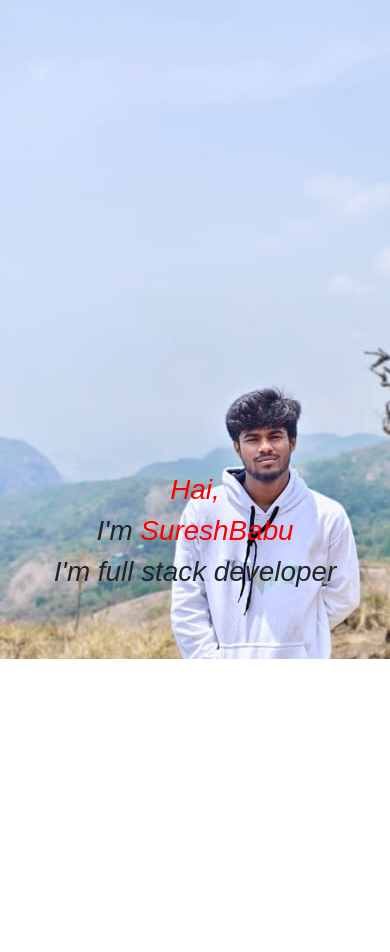
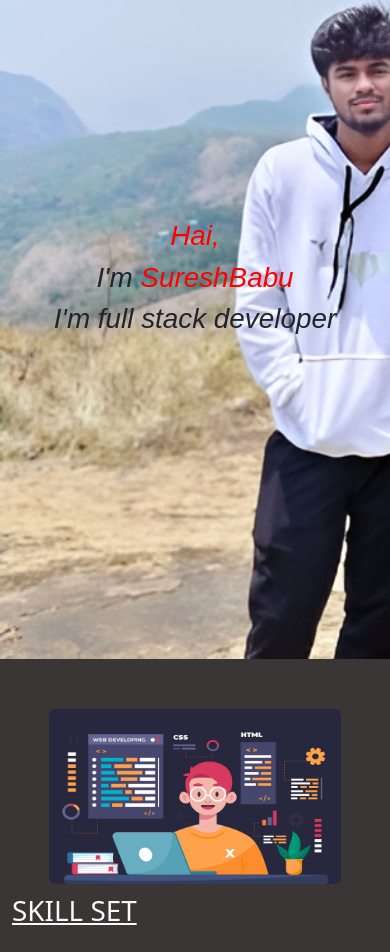
Before and after one commit to sureshbabu1136/my_portfolio_website, a plain HTML site: page index.html in a window 390 px wide. Shown: the part 241-1193 px from the top of the page. Before the commit the page ends 900 px from the top, so only its background shows below. Drawn offline with nearby package versions, Linux system fonts and the light colour scheme; a web font is replaced by a local one.

Commit message:
skill set add

```diff
--- a/index.css
+++ b/index.css
@@ -4,6 +4,9 @@
     position: relative;
      display: block;
 } */
+ body{
+    background-color: rgb(58, 54, 54);
+ }
     .intro {
       position: relative;
       width: 100%;
@@ -40,7 +43,7 @@
     @media screen and (max-width: 576px) {
       .main_intro {
         top: auto;
-        bottom: 5%;
+        bottom: 35%;
         right: 50%;
         transform: translateX(50%);
         text-align: center;
@@ -52,6 +55,10 @@
         display: none;
         }
         .intro{
-              background-image: url("source/mypic.jpeg");
+              background-image: url("source/mypic_1-Picsart-AiImageEnhancer.jpg");
+              background-size: cover;
         }
     }
+    .skill_name{
+        text-decoration: underline;
+    }
--- a/index.html
+++ b/index.html
@@ -54,6 +54,17 @@
             <h1>I'm full stack developer</h1>
         </div>
     </div>
+    <br>
+   <div class="container my-3 ">
+        <div class="row ">
+            <div class="col-lg-6 col-md-6 col-sm-12 d-flex justify-content-center align-items-center">
+                <img src="source/skills.jpg" alt="#" width="80%" height="90%" class="rounded">
+            </div>
+            <div class="col-lg-6 col-md-6 col-sm-12">
+                <h1 class="text-light skill_name">SKILL SET</h1>
+            </div>
+        </div>
+   </div>
 </body>
 
 </html>
```
Also changed, not shown: source/mypic-landscape (1).jpg (deleted), source/mypic-landscape.jpg (deleted), source/mypic.jpeg (deleted), source/mypic_1-Picsart-AiImageEnhancer.jpg (added), source/mypic_1.jpg (deleted), source/skills.jpg (added).
